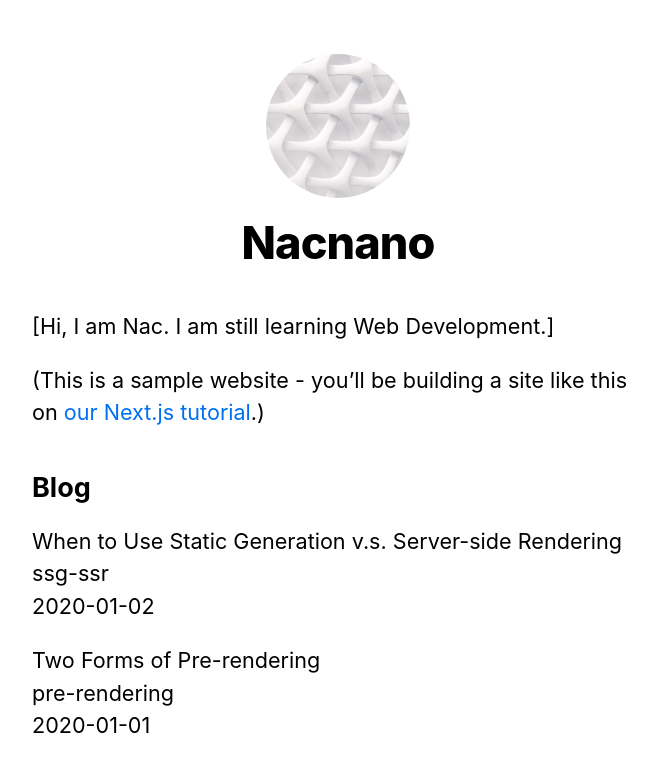
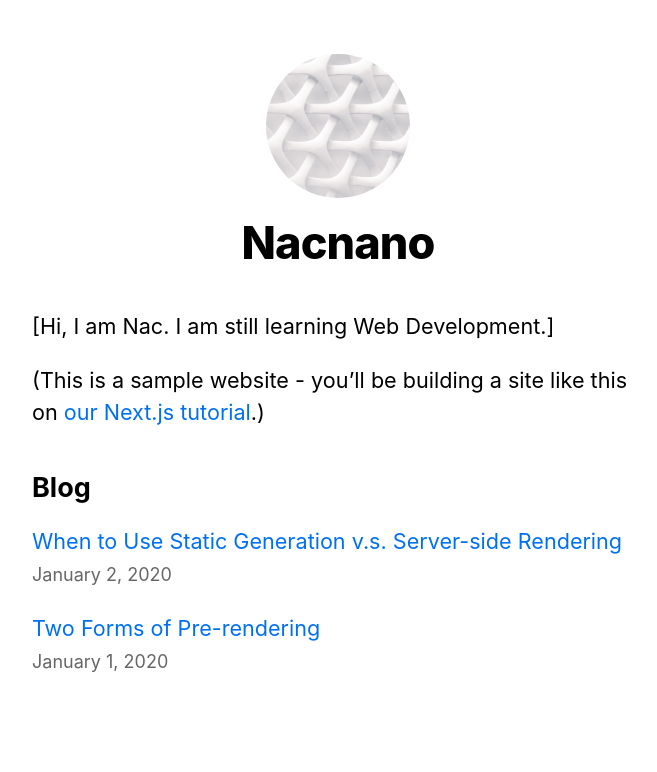
Before and after one commit to Nacnano/nacnano-blog, a Next.js app: page / in a window 1280 px wide. Shown: the top 772 px of the page, without its empty margins (302-959 px from the left). Built offline with nearby package versions, Linux system fonts and the light colour scheme.

Commit message:
add dynamic route

```diff
--- /dev/null
+++ b/components/date.js
@@ -0,0 +1,6 @@
+import { parseISO, format } from 'date-fns';
+
+export default function Date({ dateString }) {
+  const date = parseISO(dateString);
+  return <time dateTime={dateString}>{format(date, 'LLLL d, yyyy')}</time>;
+}
--- a/pages/index.js
+++ b/pages/index.js
@@ -2,6 +2,8 @@
 import Layout, { siteTitle } from '../components/layout';
 import utilStyles from '../styles/utils.module.css';
 import { getSortedPostsData } from '../lib/posts';
+import Link from 'next/link';
+import Date from '../components/date';
 
 
 export default function Home({ allPostsData }) {
@@ -23,12 +25,12 @@
         <ul className={utilStyles.list}>
           {allPostsData.map(({ id, date, title }) => (
             <li className={utilStyles.listItem} key={id}>
-              {title}
-              <br />
-              {id}
-              <br />
-              {date}
-            </li>
+            <Link href={`/posts/${id}`}>{title}</Link>
+            <br />
+            <small className={utilStyles.lightText}>
+              <Date dateString={date} />
+            </small>
+          </li>
           ))}
         </ul>
       </section>
```
Also changed, not shown: pages/posts/[id].js (+9 -7 lines).
